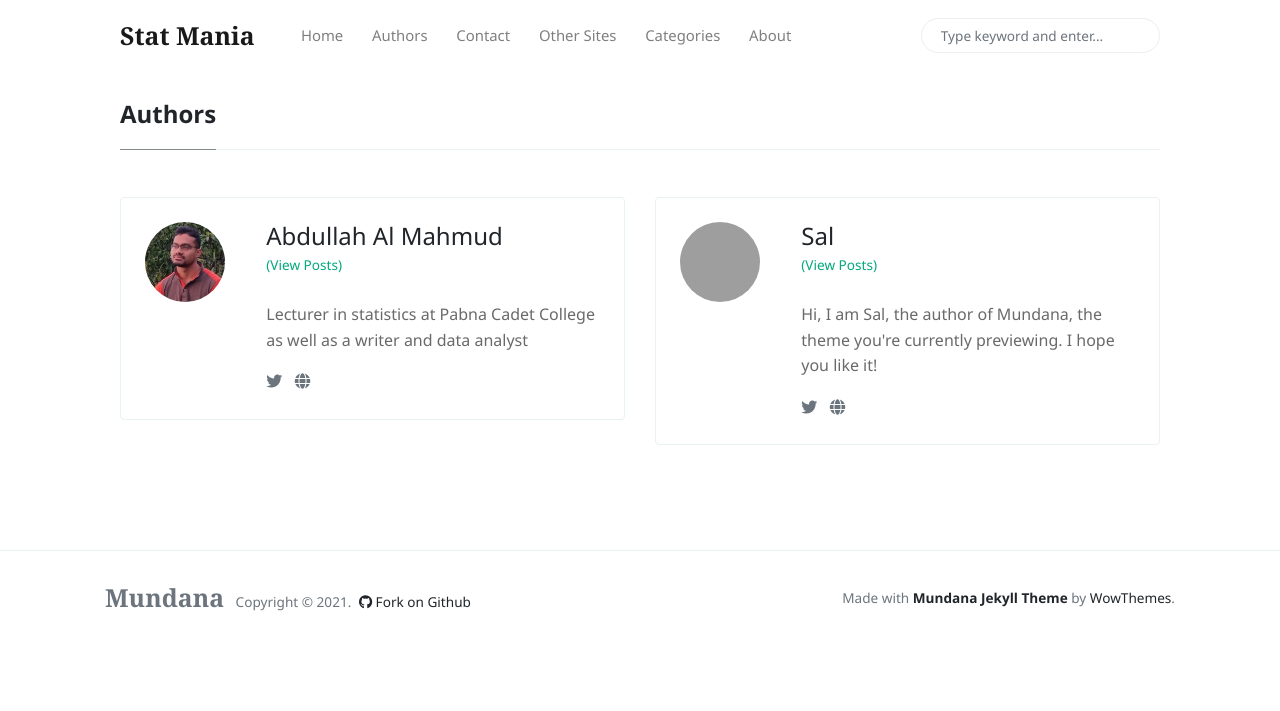
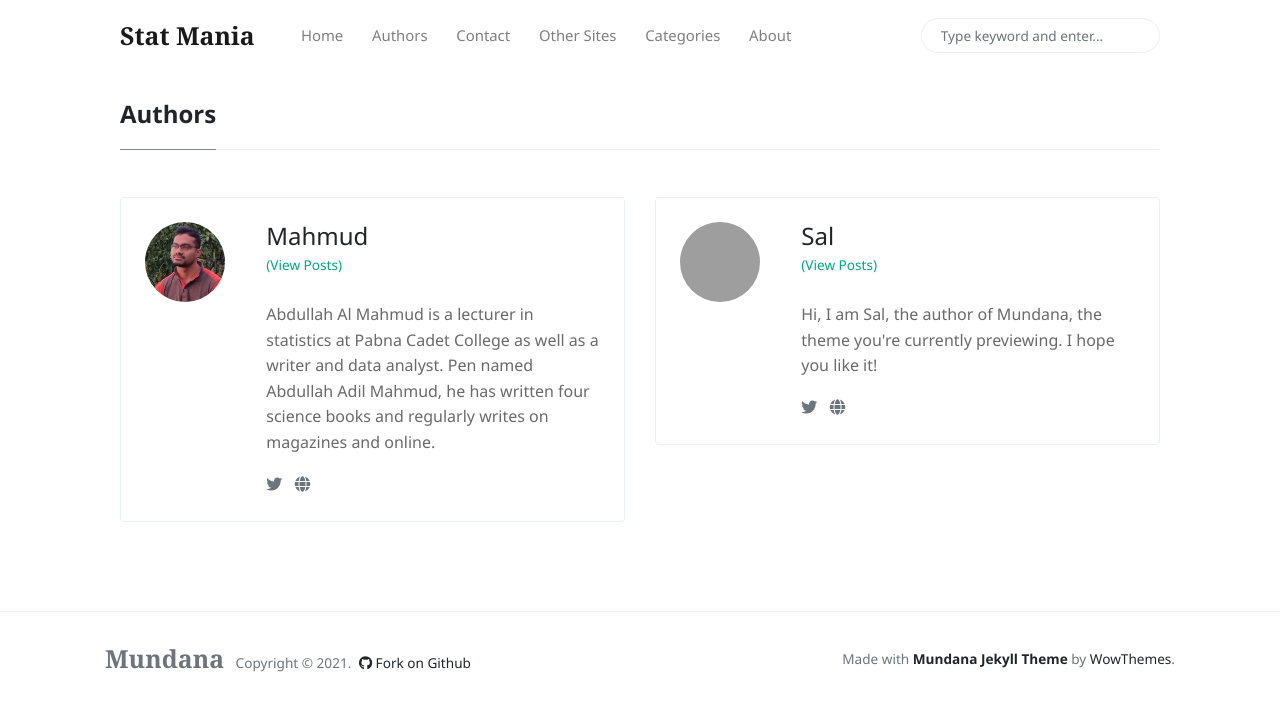
Before and after one commit to mahmudstat/smstudy, a Jekyll site: the page built from _pages/authors-list.html, in a window 1280 px wide. Shown: the top 711 px of the page. Built offline with Jekyll 4.4.1, drawn with Linux system fonts in a browser that asks for light colours; nearby versions of some CDN libraries; grey boxes are pictures that could not be loaded.

Commit message:
Author name 1 word

```diff
--- a/_config.yml
+++ b/_config.yml
@@ -21,10 +21,10 @@ plugins:
 
 authors:
     mahmud:
-      name:           Abdullah Al Mahmud
+      name:           Mahmud
       site:           https://mahmud.statmania.info
       avatar:         /assets/images/logo.jpg
-      bio:            "Lecturer in statistics at Pabna Cadet College as well as a writer and data analyst"
+      bio:            "Abdullah Al Mahmud is a lecturer in statistics at Pabna Cadet College as well as a writer and data analyst. Pen named Abdullah Adil Mahmud, he has written four science books and regularly writes on magazines and online."
       email:          almahmud.sbi@gmail.com
       twitter:        https://twitter.com/thinkermahmud
 
```
